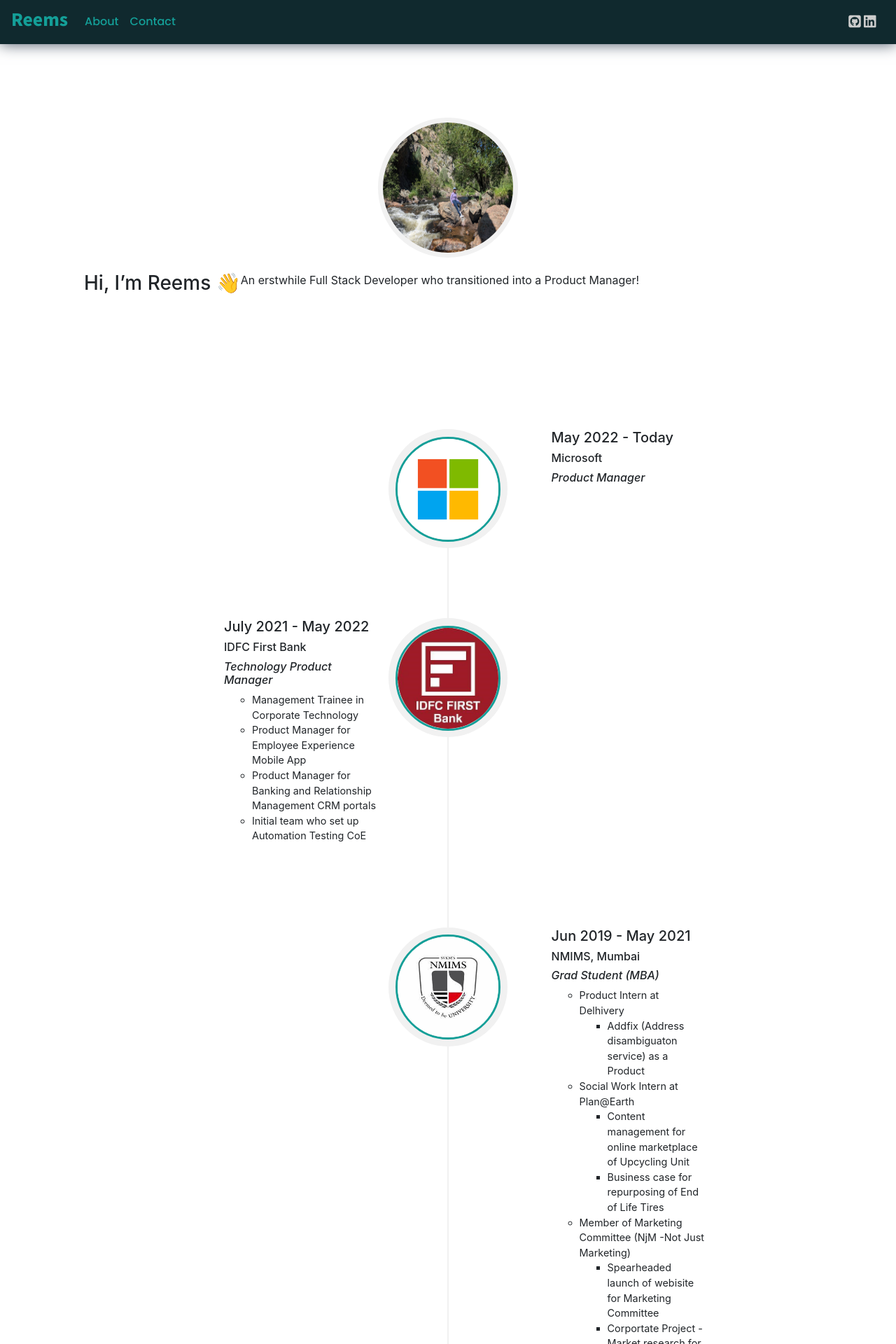
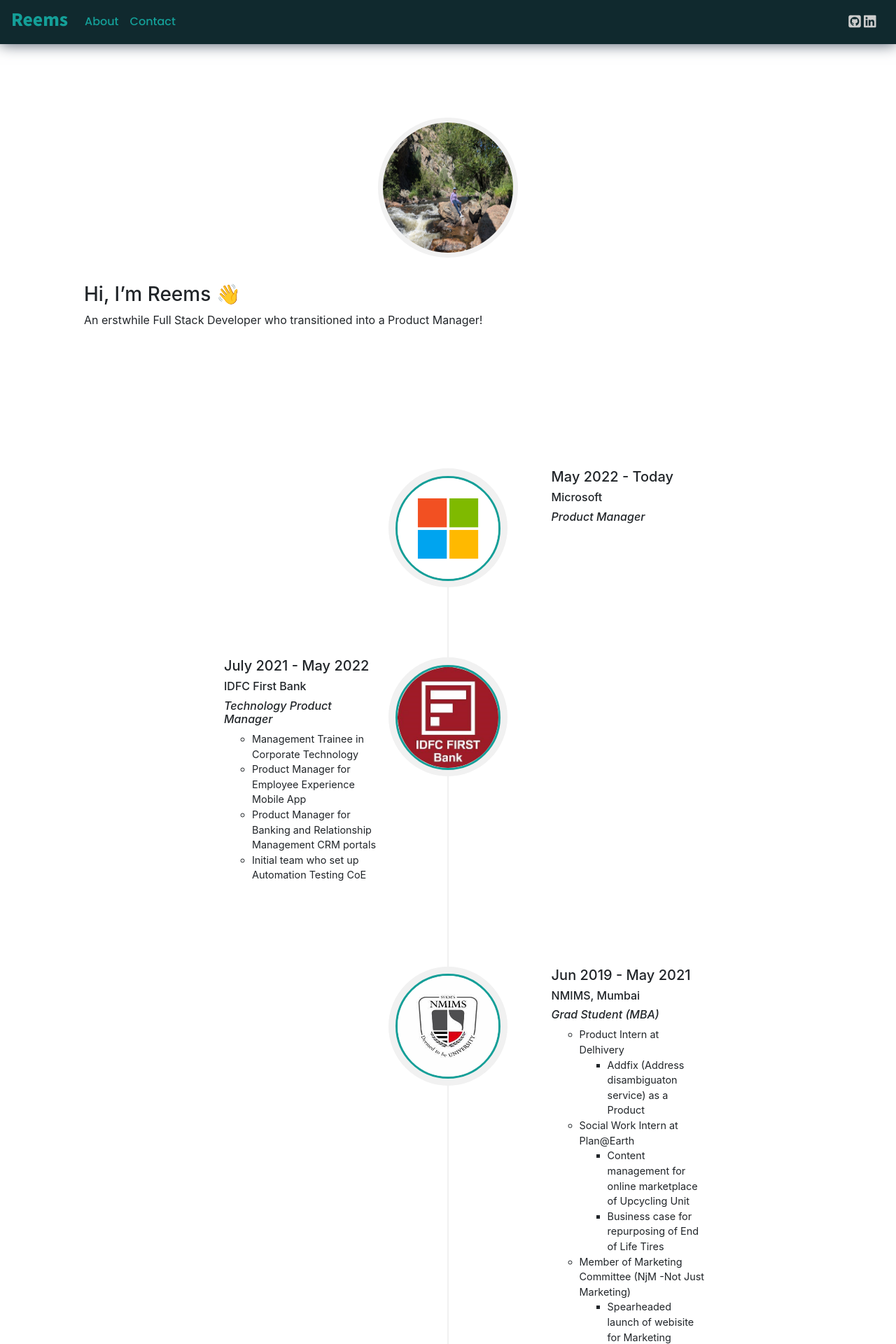
Before and after one commit to reemstk/reemstk.github.io, a Jekyll site: the page built from index.md, in a window 1280 px wide. Shown: the top 1920 px of the page at 70% size. Built offline with Jekyll 4.4.1, drawn with Linux system fonts in a browser that asks for light colours; nearby versions of some CDN libraries; comment, search, counter and statistics services are not loaded; our own code applies the rules of GitHub Pages for plain Markdown files.

Commit message:
Update home.html

```diff
--- a/_layouts/home.html
+++ b/_layouts/home.html
@@ -27,19 +27,15 @@
     <!-- profile image ends -->
 
     <div class="card-body">
-      <div class="col">
-            <div class="row">
               <!-- content -->
               <p>
-                  {{ content | markdownify}}
+                  {{ content | markdownify }}
               </p>
               <!-- education -->
               {% if site.home_option == "education" %}
                   {% include education.html %}
               {% endif %}
-            </div>
       </div>
-    </div>
 </div>
 <!-- ABOUT ME SECTION ENDS-->
 
```
